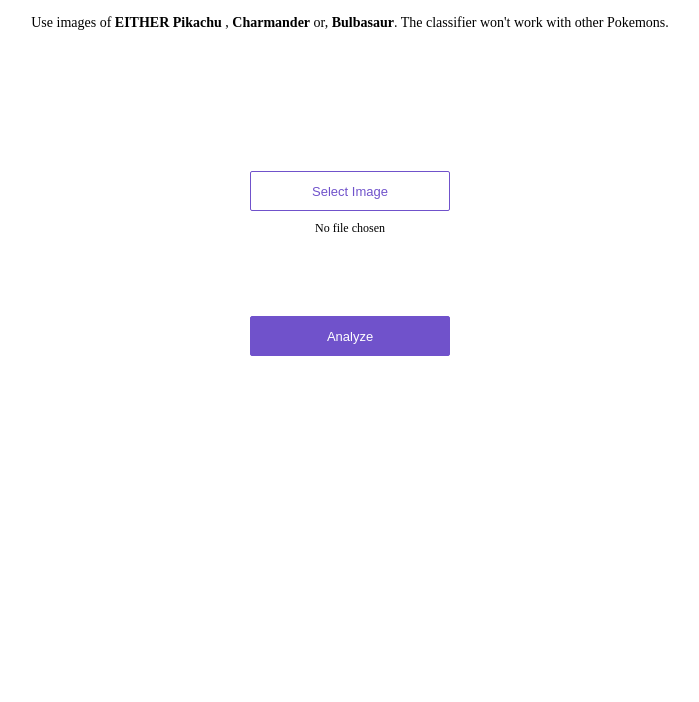
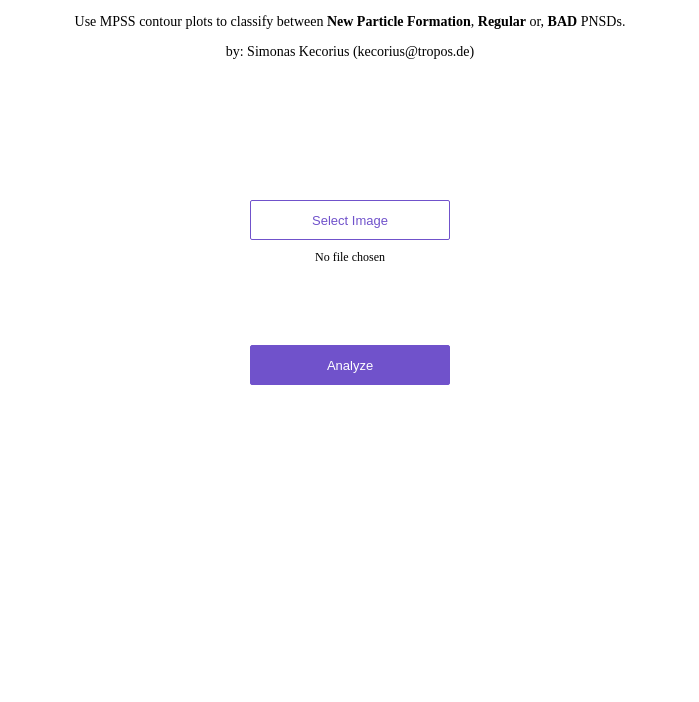
Before and after one commit to skecorius/NPF_Render, a plain HTML site: page app/view/index.html in a window 1280 px wide. Shown: the part 98-800 px from the top of the page, without its empty margins (290-989 px from the left). Drawn offline with Linux system fonts and the light colour scheme.

Commit message:
Update index.html

```diff
--- a/app/view/index.html
+++ b/app/view/index.html
@@ -7,10 +7,13 @@
 <body>
 <div>
   <div class='center'>
-    <div class='title'>Pokemon Classifier 😼 </div>
+    <div class='title'>Particle Number Size Distribution (PNSD) Classifier</div>
     <p>
-      Use images of <strong>EITHER Pikachu</strong> , <strong>Charmander</strong> or, <strong>Bulbasaur</strong>. The classifier won't work with other Pokemons.
+      Use MPSS contour plots to classify between <strong>New Particle Formation</strong>, <strong>Regular</strong> or, <strong>BAD</strong> PNSDs.
     </p>
+    <p>
+      by: Simonas Kecorius (kecorius@tropos.de)
+     </p>
     <div class='content'>
       <div class='no-display'>
         <input id='file-input'
```
